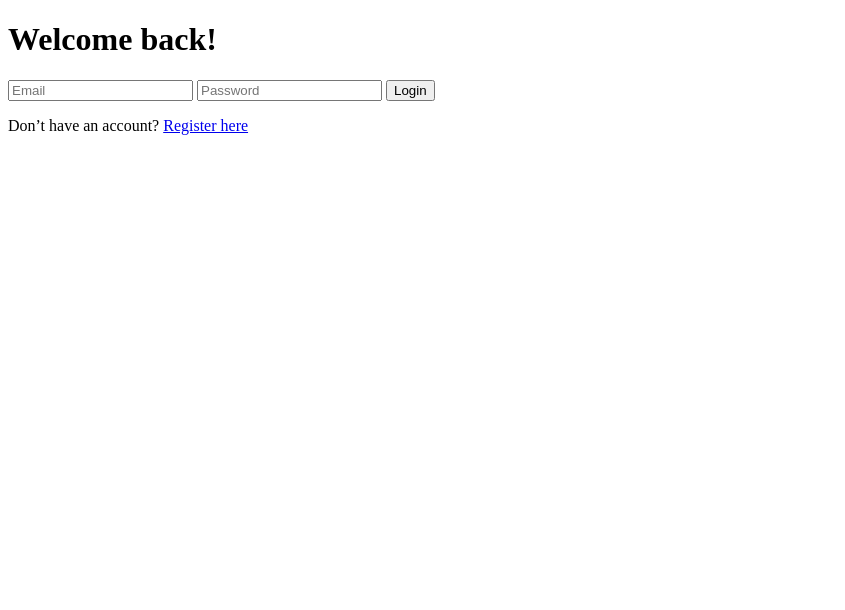
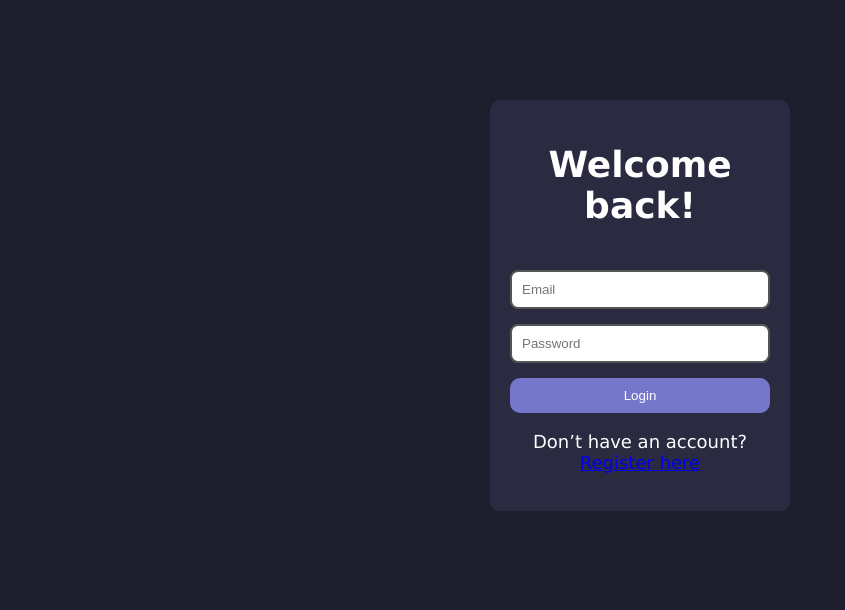
Before and after one commit to LorenzoPoggi/Portfolio-Simulator, a FastAPI app: page /authentication/login in a window 1280 px wide. Shown: the top 610 px of the page, without its empty margins (0-845 px from the left). Run offline with FastAPI, Linux system fonts and the light colour scheme.

Commit message:
style: agrego estilos basicos para el index y authentication

```diff
--- a/Frontend/styles/style.css
+++ b/Frontend/styles/style.css
@@ -1,3 +1,61 @@
+/* Estilos Generales para todos los Templates */
+
 body {
-    background-color: white;
+    background-color:#1e1e2f;
+    color: white;
+    justify-items: center;
+    font-family: 'Lucida Sans', 'Lucida Sans Regular', 'Lucida Grande', 'Lucida Sans Unicode', Geneva, Verdana, sans-serif;
+    font-size: large;
+    text-align: center;
 }
+
+* {
+    box-sizing: border-box;
+}
+
+button {
+    width: 100%;
+    padding: 10px;
+    border-radius: 10px;
+    background-color: #7577cb;
+    color: white;
+    border: none;
+    cursor: pointer;
+}
+
+button:hover {
+    background-color: #5a5cc0;
+}
+
+input {
+    width: 100%;
+    padding: 10px;
+    border: 2px solid #555;
+    border-radius: 8px;
+    outline: none;
+}
+
+input:focus {
+    border-color: #7577cb;
+}
+
+.Index, .Login, .Register {
+    background-color: #2a2a40;
+    padding: 20px;
+    border-radius: 10px;
+    width: 300px;
+    margin: 100px auto;
+}
+
+.form {
+    display: flex;
+    flex-direction: column;
+    gap: 10px;
+}
+
+form {
+    display: flex;
+    flex-direction: column;
+    gap: 15px;
+    margin-top: 20px;
+}
--- a/Frontend/templates/authentications/login.html
+++ b/Frontend/templates/authentications/login.html
@@ -27,11 +27,13 @@
             <p style="color:green;">Account created successfully</p>
         {% endif %}
 
-        <form action="/authentication/login-form" method="post">
-            <input type="email" name="email" placeholder="Email" required>
-            <input type="password" name="password" placeholder="Password" required>
-            <button type="submit">Login</button>
-        </form>
+        <div class="form">
+            <form action="/authentication/login-form" method="post">
+                <input type="email" name="email" placeholder="Email" required>
+                <input type="password" name="password" placeholder="Password" required>
+                <button type="submit">Login</button>
+            </form>
+        </div>
         <p>Don’t have an account? <a href="/authentication/register">Register here</a></p>
     </div>
 </body>
```
Also changed, not shown: Frontend/templates/index.html (+6 -4 lines).
